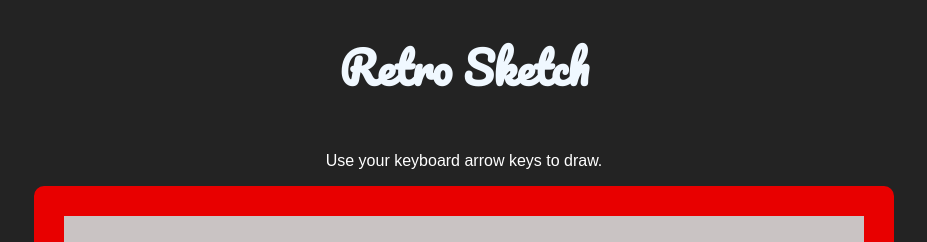
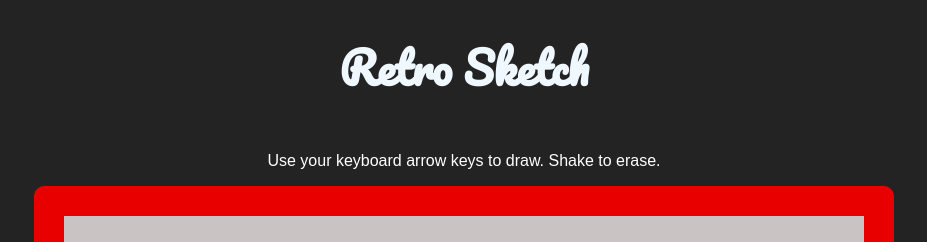
Before and after one commit to RyanAngus/etch-a-sketch, a plain HTML site: page index.html in a window 1280 px wide. Shown: the top 242 px of the page, without its empty margins (176-1103 px from the left). Drawn offline with Linux system fonts and the light colour scheme.

Commit message:
updated instructions

```diff
--- a/index.html
+++ b/index.html
@@ -10,7 +10,7 @@
 </head>
 <body>
   <h1>Retro Sketch</h1>
-  <p>Use your keyboard arrow keys to draw.</p>
+  <p>Use your keyboard arrow keys to draw. Shake to erase.</p>
   <div class="canvasWrap">
     <canvas width="1600" height="1000" id="etch-a-sketch"></canvas>
     <div class="buttons">
```
